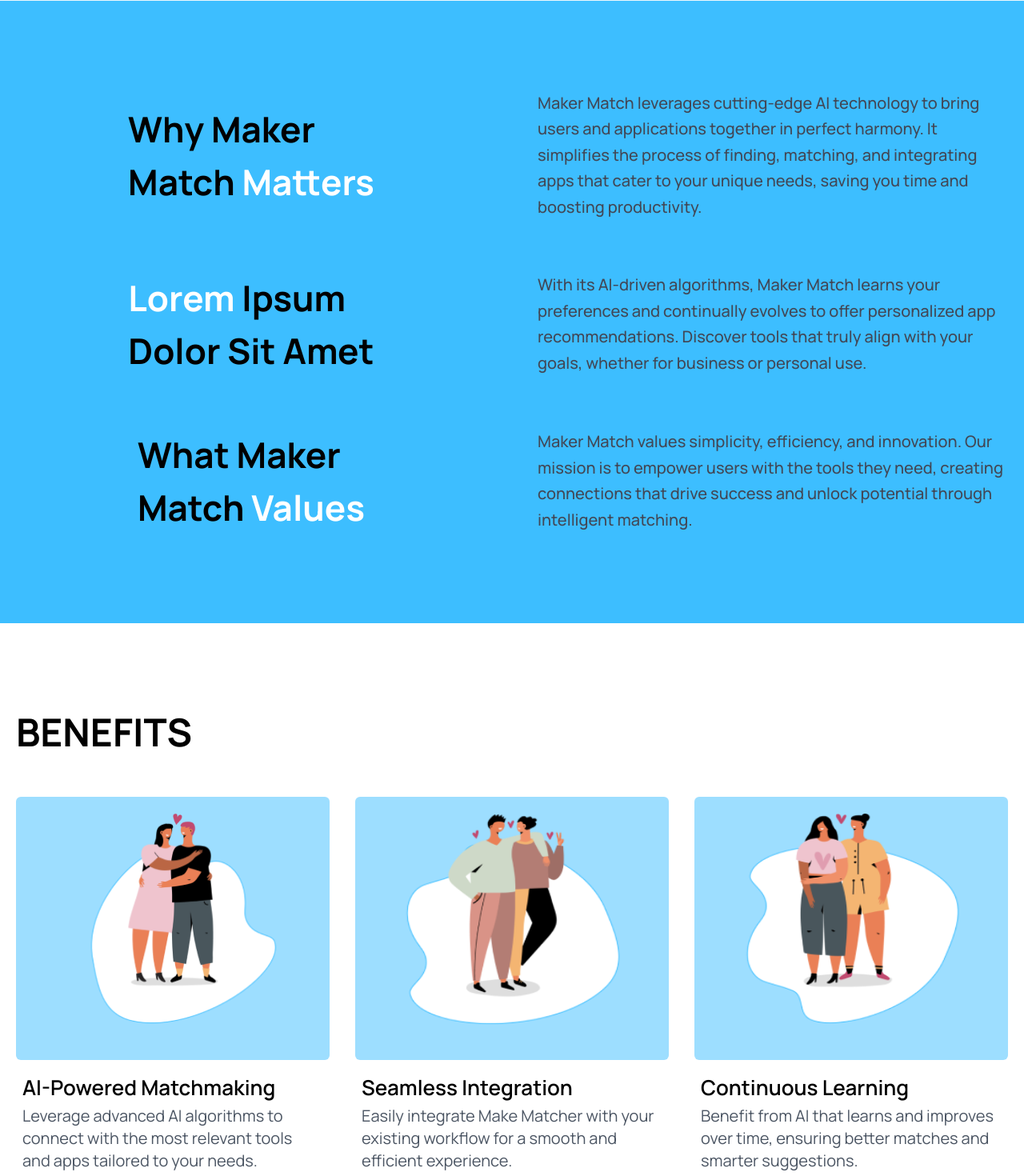
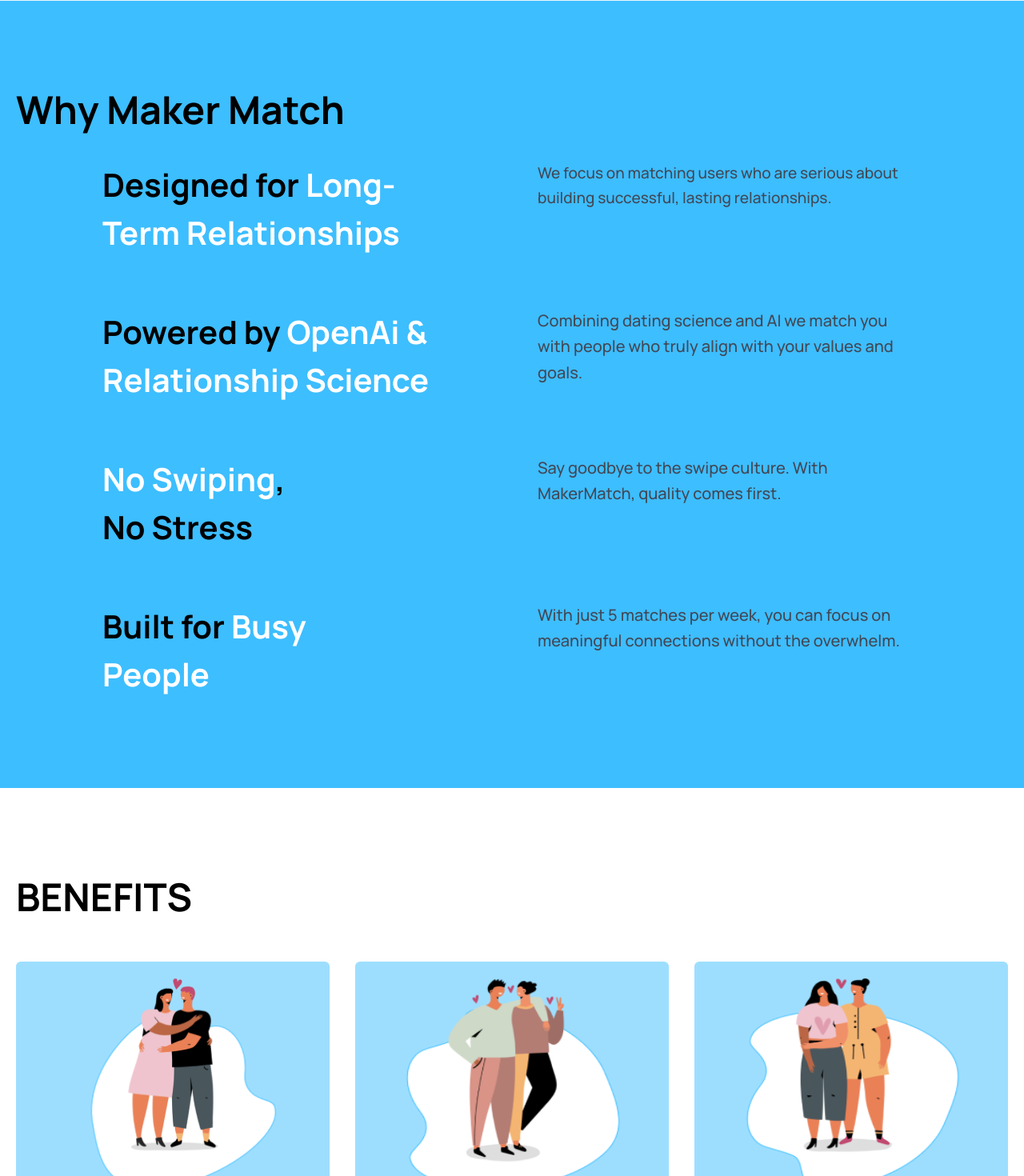
Before and after one commit to rakibislam2233/maker, a Next.js app: page / in a window 1280 px wide. Shown: the part 2200-3670 px from the top of the page at 80% size. Built offline with nearby package versions, Linux system fonts and the light colour scheme; a web font is replaced by a local one.

Commit message:
Revise Benefits and WhyMatchMaker components: update benefit names and descriptions for clarity and impact, enhance layout for improved readability

```diff
--- a/src/components/Benefits/Benefits.tsx
+++ b/src/components/Benefits/Benefits.tsx
@@ -8,23 +8,23 @@
   const benefits = [
     {
       id: 1,
-      name: "AI-Powered Matchmaking",
+      name: "Quality Over Quantity",
       description:
-        "Leverage advanced AI algorithms to connect with the most relevant tools and apps tailored to your needs.",
+        "Our AI matches you with people who align with your values, goals, and lifestyle—no endless swiping required.",
       image: benefit1,
     },
     {
       id: 2,
-      name: "Seamless Integration",
+      name: "Less Swiping,  More Connecting",
       description:
-        "Easily integrate Make Matcher with your existing workflow for a smooth and efficient experience.",
+        "Get five curated matches each week, so you can focus on building meaningful connections without the overwhelm.",
       image: benefit2,
     },
     {
       id: 3,
-      name: "Continuous Learning",
+      name: "Designed for Real Relationships",
       description:
-        "Benefit from AI that learns and improves over time, ensuring better matches and smarter suggestions.",
+        "We prioritize compatibility to help you find someone who’s truly in it for the long haul.",
       image: benefit3,
     },
   ];
@@ -38,7 +38,7 @@
         <div className="grid grid-cols-1 md:grid-cols-3 gap-8 mt-[57px]">
           {benefits.map((benefit) => (
             <div key={benefit.id} className="w-full flex flex-col gap-3">
-              <div className="bg-[#9DDEFF] p-5 rounded-md">
+              <div className="bg-[#9DDEFF]  p-5 rounded-md">
                 <Image
                   src={benefit.image.src}
                   alt={benefit.name}
@@ -49,7 +49,7 @@
               </div>
               <div className="p-2 space-y-2">
                 <h3 className="text-xl md:text-[26px] font-semibold">{benefit.name}</h3>
-                <p className="text-lg md:text-[20px] text-gray-600">{benefit.description}</p>
+                <p className="text-lg md:text-[19px] text-gray-600">{benefit.description}</p>
               </div>
             </div>
           ))}
--- a/src/components/WhyMatchMaker/WhyMatchMaker.tsx
+++ b/src/components/WhyMatchMaker/WhyMatchMaker.tsx
@@ -6,54 +6,67 @@
       id="why-match-maker"
       className="w-full bg-primary px-5 py-16 md:py-28"
     >
-      <div className="w-full max-w-7xl mx-auto grid grid-cols-1 md:grid-cols-2 place-items-center gap-10 md:gap-16">
+      <div className="w-full max-w-7xl mx-auto ">
+        <h1 className="text-3xl md:text-5xl xl:text-7xl font-bold leading-normal mb-10">
+          Why Maker Match
+        </h1>
+        <div className="w-full max-w-5xl mx-auto grid grid-cols-1 md:grid-cols-2  gap-10 md:gap-16">
           <div>
-          <h1 className="text-3xl md:text-[44px] font-bold leading-normal">
-            Why Maker
+            <h1 className="text-3xl md:text-[40px] font-bold leading-normal">
+              Designed for{" "}
+              <span className="text-white">
+                Long- <br /> Term Relationships
+              </span>
             </h1>
-          <h1 className="text-3xl  md:text-[44px] font-bold leading-normal">
-            Match <span className="text-white">Matters</span>
+          </div>
+          <div>
+            <p className="text-[#424857] font-medium text-lg md:text-[19px] leading-relaxed">
+              We focus on matching users who are serious about building
+              successful, lasting relationships.
+            </p>
+          </div>
+          <div>
+            <h1 className="text-3xl md:text-[40px] font-bold leading-normal">
+              Powered by{" "}
+              <span className="text-white">
+                OpenAi & <br /> Relationship Science
+              </span>
             </h1>
           </div>
           <div>
             <p className="text-[#424857] font-medium text-lg md:text-[20px] leading-relaxed">
-            Maker Match leverages cutting-edge AI technology to bring users and
-            applications together in perfect harmony. It simplifies the process
-            of finding, matching, and integrating apps that cater to your unique
-            needs, saving you time and boosting productivity.
+              Combining dating science and AI we match you with people who truly
+              align with your values and goals.
             </p>
           </div>
           <div>
-          <h1 className="text-3xl md:text-[44px] font-bold leading-normal">
-            <span className="text-white">Lorem</span> Ipsum
-          </h1>
-          <h1 className="text-3xl md:text-[44px] font-bold leading-normal">
-            Dolor Sit Amet
+            <h1 className="text-3xl md:text-[40px] font-bold leading-normal text-white">
+              No Swiping
+              <span className="text-black">
+                , <br /> No Stress
+              </span>
             </h1>
           </div>
           <div>
             <p className="text-[#424857] font-medium text-lg md:text-[20px] leading-relaxed">
-            With its AI-driven algorithms, Maker Match learns your preferences
-            and continually evolves to offer personalized app recommendations.
-            Discover tools that truly align with your goals, whether for
-            business or personal use.
+              Say goodbye to the swipe culture. With MakerMatch, quality comes
+              first.
             </p>
           </div>
           <div>
-          <h1 className="text-3xl md:text-[44px] font-bold leading-normal">
-            What Maker
-          </h1>
-          <h1 className="text-3xl md:text-[44px] font-bold leading-normal">
-            Match <span className="text-white">Values</span>
+            <h1 className="text-3xl md:text-[40px] font-bold leading-normal">
+              Built for{" "}
+              <span className="text-white">
+                Busy <br /> People
+              </span>
             </h1>
           </div>
           <div>
             <p className="text-[#424857] font-medium text-lg md:text-[20px] leading-relaxed">
-            Maker Match values simplicity, efficiency, and innovation. Our
-            mission is to empower users with the tools they need, creating
-            connections that drive success and unlock potential through
-            intelligent matching.
+              With just 5 matches per week, you can focus on meaningful
+              connections without the overwhelm.
             </p>
+          </div>
         </div>
       </div>
     </section>
```
Lines whose indentation alone changed are shown as unchanged.
